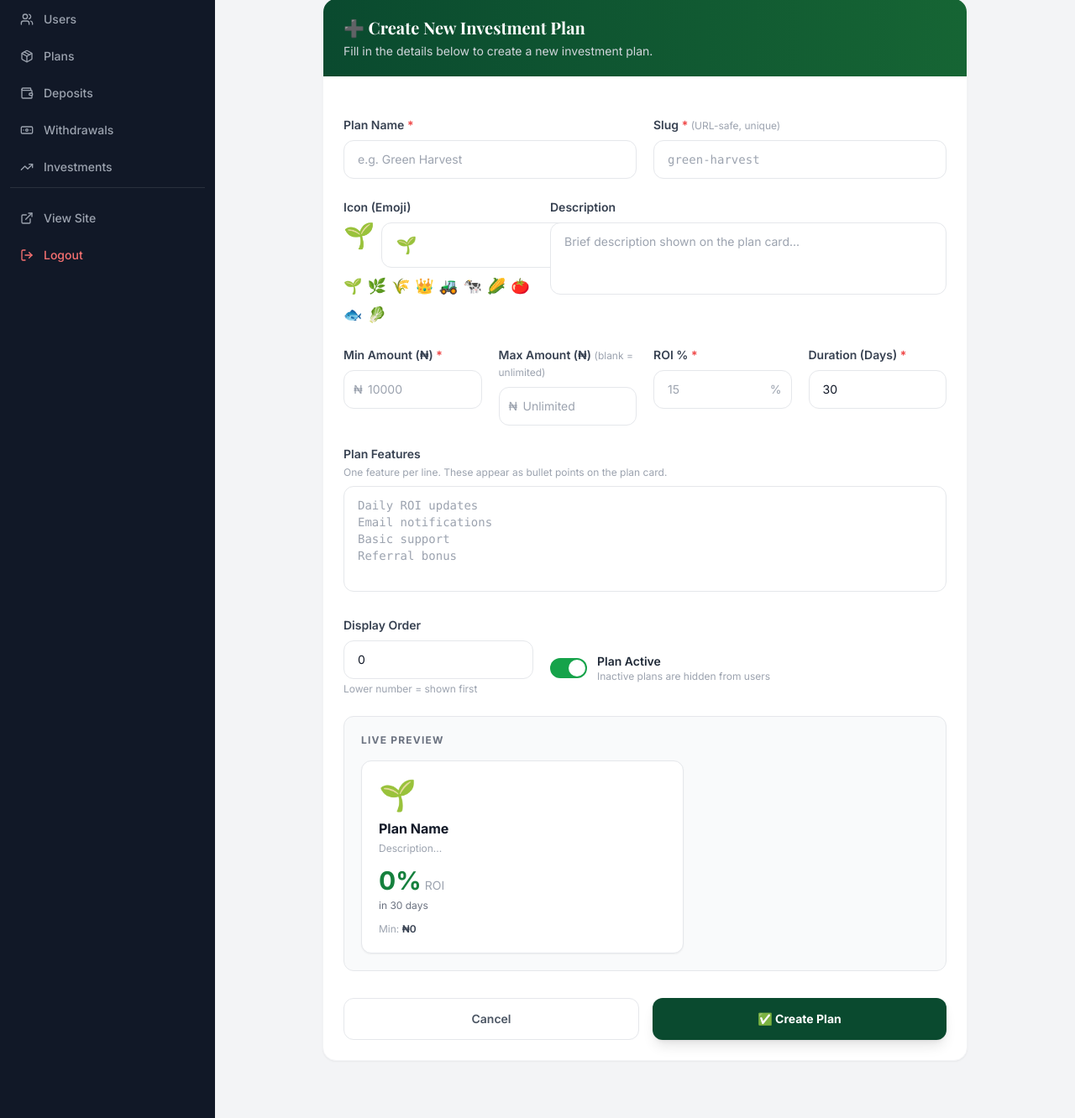
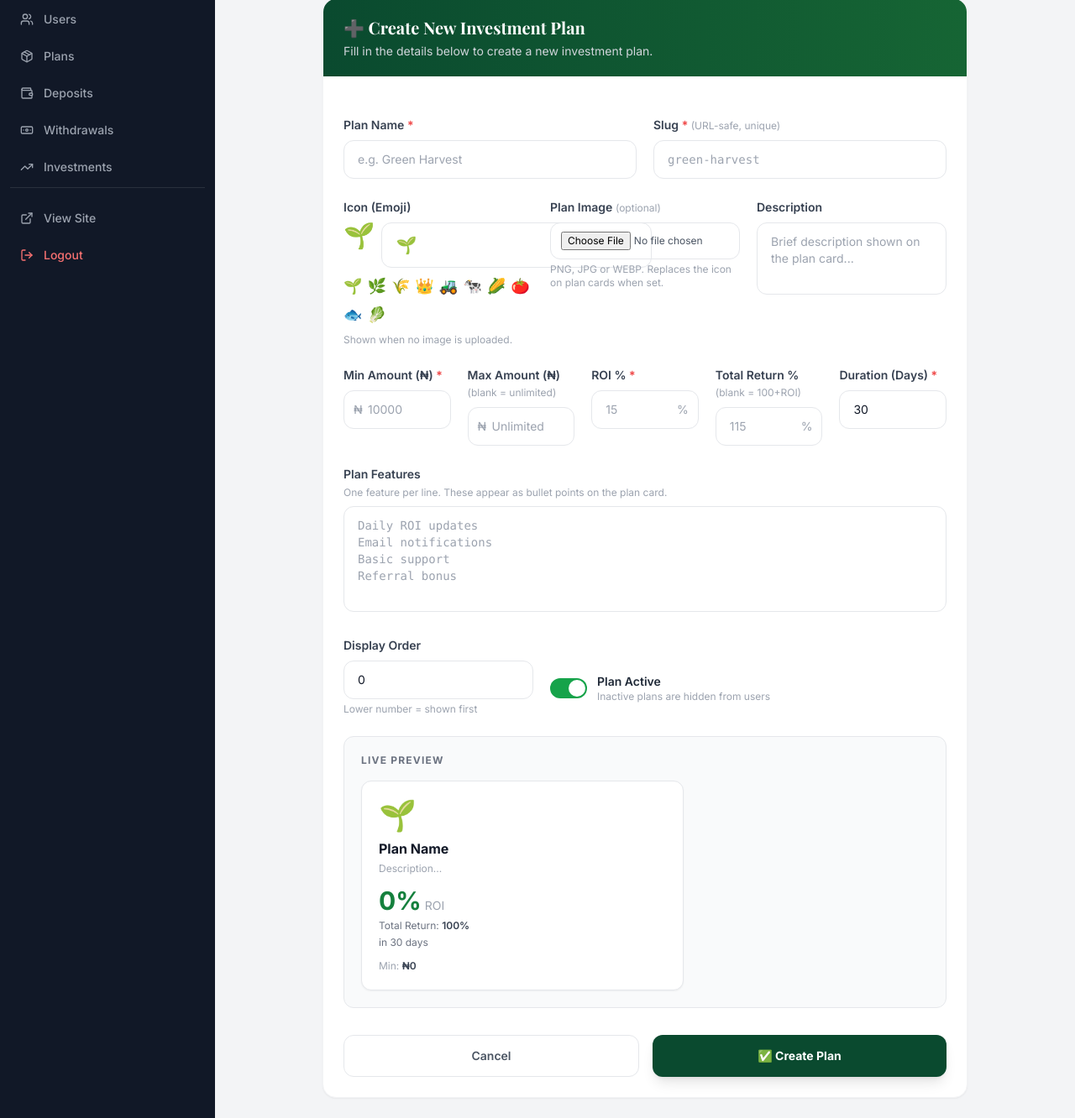
Before and after one commit to Sadik877/agrovest, a Python web app: template templates/admin/plan_form.html in a window 1280 px wide. Shown: the part 126-1458 px from the top of the page at 84% size. Run offline with Jinja, Linux system fonts and the light colour scheme; the template is opened without the code that fills it, so the values that code supplies are empty; some libraries are stand-ins or nearby versions.

Commit message:
Add files via upload

```diff
--- a/templates/admin/plan_form.html
+++ b/templates/admin/plan_form.html
@@ -19,7 +19,7 @@
       </p>
     </div>
 
-    <form method="POST"
+    <form method="POST" enctype="multipart/form-data"
           action="{{ url_for('admin_plan_edit', plan_id=plan.id) if action == 'edit' else url_for('admin_plan_add') }}"
           class="p-6 space-y-6">
       <input type="hidden" name="csrf_token" value="{{ csrf_token() }}">
@@ -45,7 +45,7 @@
         </div>
       </div>
 
-      <!-- Row 2: Icon + Description -->
+      <!-- Row 2: Icon + Image + Description -->
       <div class="grid sm:grid-cols-3 gap-5">
         <div>
           <label class="block text-sm font-semibold text-gray-700 mb-2">Icon (Emoji)</label>
@@ -63,8 +63,22 @@
               class="text-lg hover:scale-125 transition-transform">{{ e }}</button>
             {% endfor %}
           </div>
+          <p class="text-xs text-gray-400 mt-2">Shown when no image is uploaded.</p>
         </div>
-        <div class="sm:col-span-2">
+        <div>
+          <label class="block text-sm font-semibold text-gray-700 mb-2">Plan Image <span class="text-gray-400 font-normal text-xs">(optional)</span></label>
+          {% if plan and plan.image_url %}
+          <img src="{{ plan.image_url }}" alt="Current plan image" class="w-full h-20 object-cover rounded-lg mb-2 border border-gray-200" />
+          <label class="flex items-center gap-2 text-xs text-gray-500 mb-2">
+            <input type="checkbox" name="remove_image" class="rounded border-gray-300">
+            Remove current image
+          </label>
+          {% endif %}
+          <input type="file" name="image" accept=".png,.jpg,.jpeg,.webp"
+                 class="w-full border border-gray-200 rounded-xl px-3 py-2.5 text-xs text-gray-600 focus:outline-none focus:border-forest-500" />
+          <p class="text-xs text-gray-400 mt-1">PNG, JPG or WEBP. Replaces the icon on plan cards when set.</p>
+        </div>
+        <div>
           <label class="block text-sm font-semibold text-gray-700 mb-2">Description</label>
           <textarea name="description" rows="3"
                     placeholder="Brief description shown on the plan card..."
@@ -73,7 +87,7 @@
       </div>
 
       <!-- Row 3: Financial -->
-      <div class="grid sm:grid-cols-2 lg:grid-cols-4 gap-5">
+      <div class="grid sm:grid-cols-2 lg:grid-cols-5 gap-5">
         <div>
           <label class="block text-sm font-semibold text-gray-700 mb-2">Min Amount (₦) <span class="text-red-500">*</span></label>
           <div class="relative">
@@ -99,9 +113,22 @@
         <div>
           <label class="block text-sm font-semibold text-gray-700 mb-2">ROI % <span class="text-red-500">*</span></label>
           <div class="relative">
-            <input type="number" name="roi_percent" required min="0.1" step="0.1"
+            <input type="number" name="roi_percent" id="roi-input" required min="0.1" step="0.1"
                    value="{{ plan.roi_percent if plan else '' }}"
                    placeholder="15"
+                   oninput="suggestTotalReturn(this.value)"
+                   class="w-full border border-gray-200 rounded-xl pl-4 pr-8 py-3 text-sm focus:outline-none focus:border-forest-500 focus:ring-1 focus:ring-forest-500" />
+            <span class="absolute right-3 top-1/2 -translate-y-1/2 text-gray-400 text-sm">%</span>
+          </div>
+        </div>
+        <div>
+          <label class="block text-sm font-semibold text-gray-700 mb-2">Total Return %
+            <span class="text-gray-400 font-normal text-xs">(blank = 100+ROI)</span>
+          </label>
+          <div class="relative">
+            <input type="number" name="total_return" id="total-return-input" min="0.1" step="0.1"
+                   value="{{ plan.total_return if plan else '' }}"
+                   placeholder="{{ (100 + plan.roi_percent)|round(1) if plan else '115' }}"
                    class="w-full border border-gray-200 rounded-xl pl-4 pr-8 py-3 text-sm focus:outline-none focus:border-forest-500 focus:ring-1 focus:ring-forest-500" />
             <span class="absolute right-3 top-1/2 -translate-y-1/2 text-gray-400 text-sm">%</span>
           </div>
@@ -151,13 +178,16 @@
       <div class="bg-gray-50 rounded-xl p-5 border border-gray-200">
         <p class="text-xs font-bold text-gray-500 uppercase tracking-widest mb-4">Live Preview</p>
         <div class="bg-white rounded-xl border border-gray-200 p-5 max-w-sm shadow-sm">
-          <div class="text-4xl mb-2" id="prev-icon">{{ plan.icon if plan else '🌱' }}</div>
+          <img id="prev-image" src="{{ plan.image_url if plan and plan.image_url else '' }}"
+               class="w-full h-28 object-cover rounded-lg mb-2 {{ '' if plan and plan.image_url else 'hidden' }}" />
+          <div class="text-4xl mb-2 {{ 'hidden' if plan and plan.image_url else '' }}" id="prev-icon">{{ plan.icon if plan else '🌱' }}</div>
           <h3 class="font-bold text-gray-900 mb-1" id="prev-name">{{ plan.name if plan else 'Plan Name' }}</h3>
           <p class="text-gray-400 text-xs mb-3" id="prev-desc">{{ plan.description if plan else 'Description...' }}</p>
           <div class="flex items-baseline gap-1 mb-1">
             <span class="text-3xl font-bold text-forest-700" id="prev-roi">{{ plan.roi_percent if plan else '0' }}%</span>
             <span class="text-gray-400 text-sm">ROI</span>
           </div>
+          <p class="text-xs text-gray-500 mb-1">Total Return: <span id="prev-total-return" class="font-semibold text-gray-700">{{ plan.total_return if plan else '100' }}%</span></p>
           <p class="text-xs text-gray-500 mb-3">in <span id="prev-days">{{ plan.duration_days if plan else '30' }}</span> days</p>
           <p class="text-xs text-gray-400">Min: <span id="prev-min" class="font-semibold text-gray-700">₦{{ '{:,.0f}'.format(plan.min_amount) if plan else '0' }}</span></p>
         </div>
@@ -199,10 +229,24 @@
     document.getElementById('prev-icon').textContent = emoji;
   }
 
+  // Suggest Total Return = 100 + ROI, unless the admin has typed their own value
+  const totalReturnInput = document.getElementById('total-return-input');
+  function suggestTotalReturn(roiValue) {
+    document.getElementById('prev-roi').textContent = (roiValue || 0) + '%';
+    if (!totalReturnInput.dataset.manual) {
+      const suggested = (100 + parseFloat(roiValue || 0)).toFixed(1).replace(/\.0$/, '');
+      totalReturnInput.placeholder = suggested;
+      document.getElementById('prev-total-return').textContent = suggested + '%';
+    }
+  }
+  totalReturnInput.addEventListener('input', function() {
+    this.dataset.manual = '1';
+    document.getElementById('prev-total-return').textContent = (this.value || this.placeholder) + '%';
+  });
+
   // Live preview sync
   const syncFields = [
     ['[name=description]', 'prev-desc'],
-    ['[name=roi_percent]', 'prev-roi', v => v + '%'],
     ['[name=duration_days]', 'prev-days'],
     ['[name=min_amount]', 'prev-min', v => '₦' + parseFloat(v||0).toLocaleString()],
   ];
@@ -216,5 +260,28 @@
   document.getElementById('icon-input').addEventListener('input', function() {
     document.getElementById('prev-icon').textContent = this.value || '🌱';
   });
+
+  // Preview the chosen image file before upload, and swap the icon out
+  // while an image is selected (matches how the saved plan will display).
+  const imageInput = document.querySelector('input[name=image]');
+  if (imageInput) {
+    imageInput.addEventListener('change', function() {
+      const file = this.files[0];
+      const prevImage = document.getElementById('prev-image');
+      const prevIcon = document.getElementById('prev-icon');
+      if (file) {
+        const reader = new FileReader();
+        reader.onload = e => {
+          prevImage.src = e.target.result;
+          prevImage.classList.remove('hidden');
+          prevIcon.classList.add('hidden');
+        };
+        reader.readAsDataURL(file);
+      } else {
+        prevImage.classList.add('hidden');
+        prevIcon.classList.remove('hidden');
+      }
+    });
+  }
 </script>
 {% endblock %}
```
Also changed, not shown: templates/admin/plans.html (+9 -1 lines).
